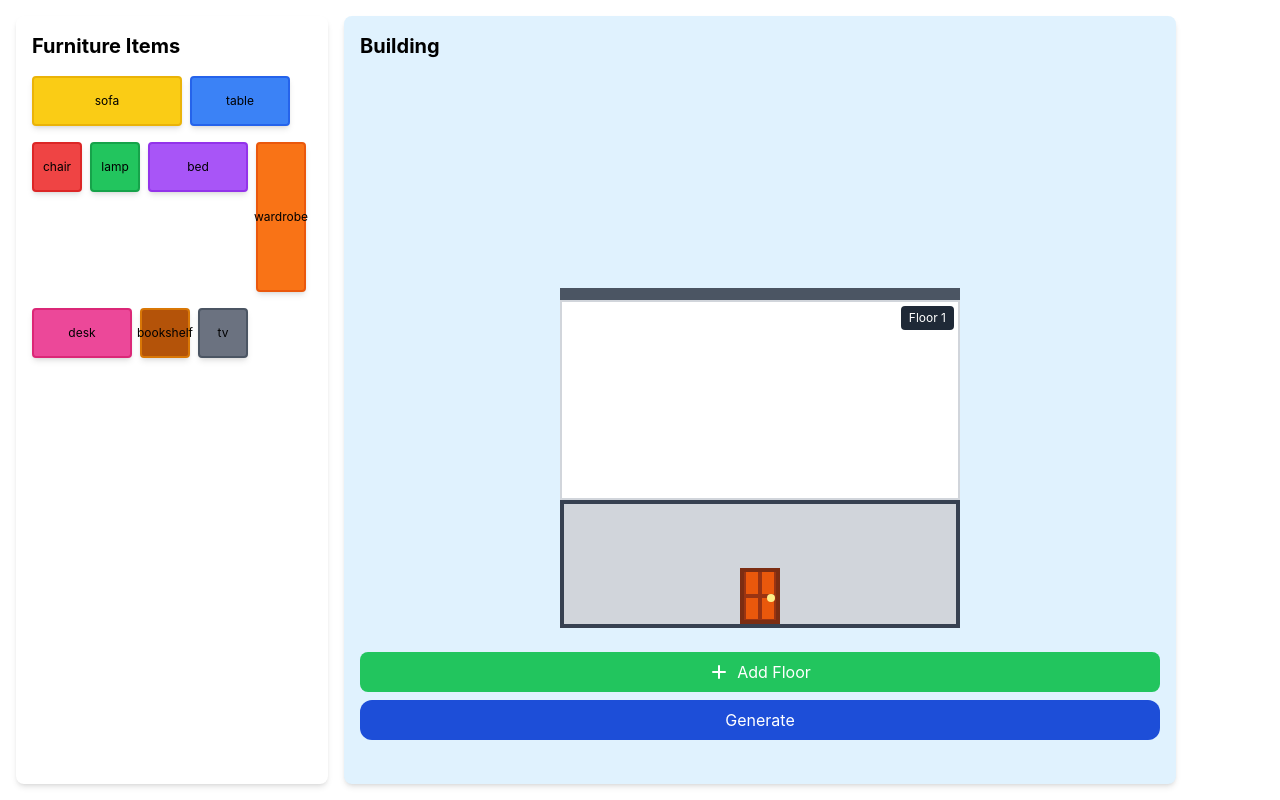
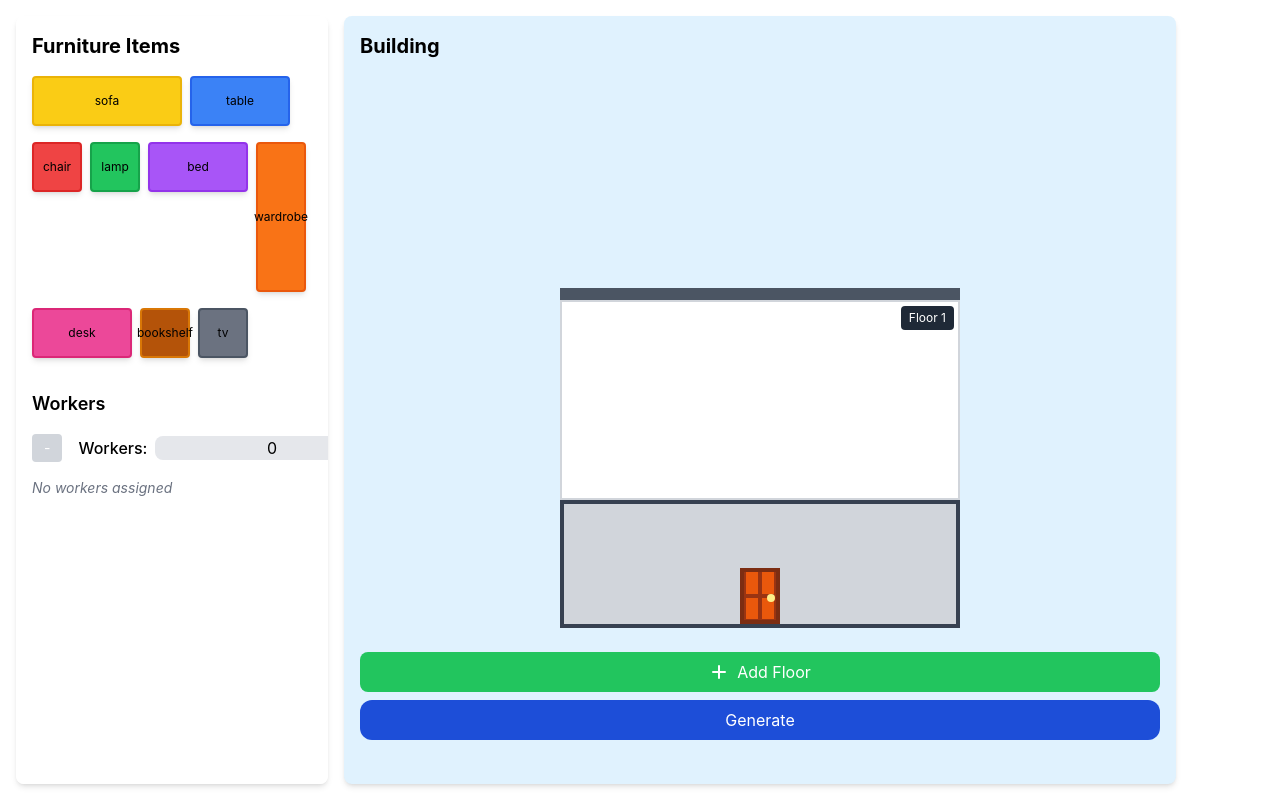
Before and after one commit to ghi-la/ToC-Project-Movers, a React (Create React App) app in the folder frontend/: page / in a window 1280 px wide. Built offline with nearby package versions, Linux system fonts and the light colour scheme.

Commit message:
added workers

```diff
--- a/frontend/src/App.tsx
+++ b/frontend/src/App.tsx
@@ -75,6 +75,7 @@ export default function App() {
   const [floors, setFloors] = useState([{ id: 1, objects: [] }]);
   const [draggedItem, setDraggedItem] = useState(null as Item | null);
   const [hoverCell, setHoverCell] = useState({ x: -1, y: -1, floorId: -1 });
+  const [workers, setWorkers] = useState(0);
   const gridSizeX = 10;
   const gridSizeY = 5;
 
@@ -191,6 +192,42 @@ export default function App() {
     setFloors([...floors, { id: newFloorId, objects: [] }]);
   };
 
+  const addWorker = () => {
+    setWorkers(workers + 1);
+  };
+
+  const removeWorker = () => {
+    if (workers > 0) {
+      setWorkers(workers - 1);
+    }
+  };
+
+  const WorkerIcon = () => (
+    <svg
+      width="24"
+      height="24"
+      viewBox="0 0 24 24"
+      fill="none"
+      xmlns="http://www.w3.org/2000/svg"
+      className="text-gray-600"
+    >
+      <circle
+        cx="12"
+        cy="8"
+        r="3"
+        stroke="currentColor"
+        strokeWidth="2"
+        fill="none"
+      />
+      <path
+        d="M12 14c-4 0-8 2-8 6v2h16v-2c0-4-4-6-8-6z"
+        stroke="currentColor"
+        strokeWidth="2"
+        fill="none"
+      />
+    </svg>
+  );
+
   return (
     <div className="flex flex-row gap-4 p-4 min-h-screen">
       {/* Furniture Items Panel */}
@@ -211,6 +248,64 @@ export default function App() {
               {item.name}
             </div>
           ))}
+        </div>
+
+        {/* Workers Section */}
+        <div className="mt-6">
+          <h2 className="text-lg font-semibold mb-4">Workers</h2>
+
+          {/* Worker Controls */}
+          <div className="flex items-center gap-2 mb-4">
+            <button
+              onClick={removeWorker}
+              disabled={workers === 0}
+              className="bg-red-500 hover:bg-red-600 disabled:bg-gray-300 disabled:cursor-not-allowed text-white px-3 py-1 rounded text-sm"
+            >
+              -
+            </button>
+            <div className="flex items-center flex-row">
+              <label htmlFor="workers" className="mx-2 font-medium">
+                Workers:
+              </label>
+              <input
+                className="rounded-lg bg-gray-200 text-center"
+                type="number"
+                name="workers"
+                id="workers"
+                value={workers}
+                onChange={(e) => setWorkers(Number(e.target.value))}
+                onFocus={(e) => {
+                  if (workers === 0) {
+                    e.target.select();
+                  }
+                }}
+              />
+            </div>
+            <button
+              onClick={addWorker}
+              className="bg-green-500 hover:bg-green-600 text-white px-3 py-1 rounded text-sm"
+            >
+              +
+            </button>
+          </div>
+
+          {/* Worker Icons Display */}
+          <div className="flex flex-wrap gap-2">
+            {Array.from({ length: workers }).map((_, index) => (
+              <div
+                key={index}
+                className="flex flex-col items-center p-2 bg-gray-100 rounded border"
+                title={`Worker ${index + 1}`}
+              >
+                <WorkerIcon />
+                <span className="text-xs mt-1">Worker {index + 1}</span>
+              </div>
+            ))}
+          </div>
+
+          {workers === 0 && (
+            <p className="text-gray-500 text-sm italic">No workers assigned</p>
+          )}
         </div>
       </div>
 
@@ -316,7 +411,7 @@ export default function App() {
             </div>
           </div>
         </div>
-        {/* grass */}
+
         {/* Add Floor Button */}
         <div className="flex flex-col gap-2">
           <button
```
